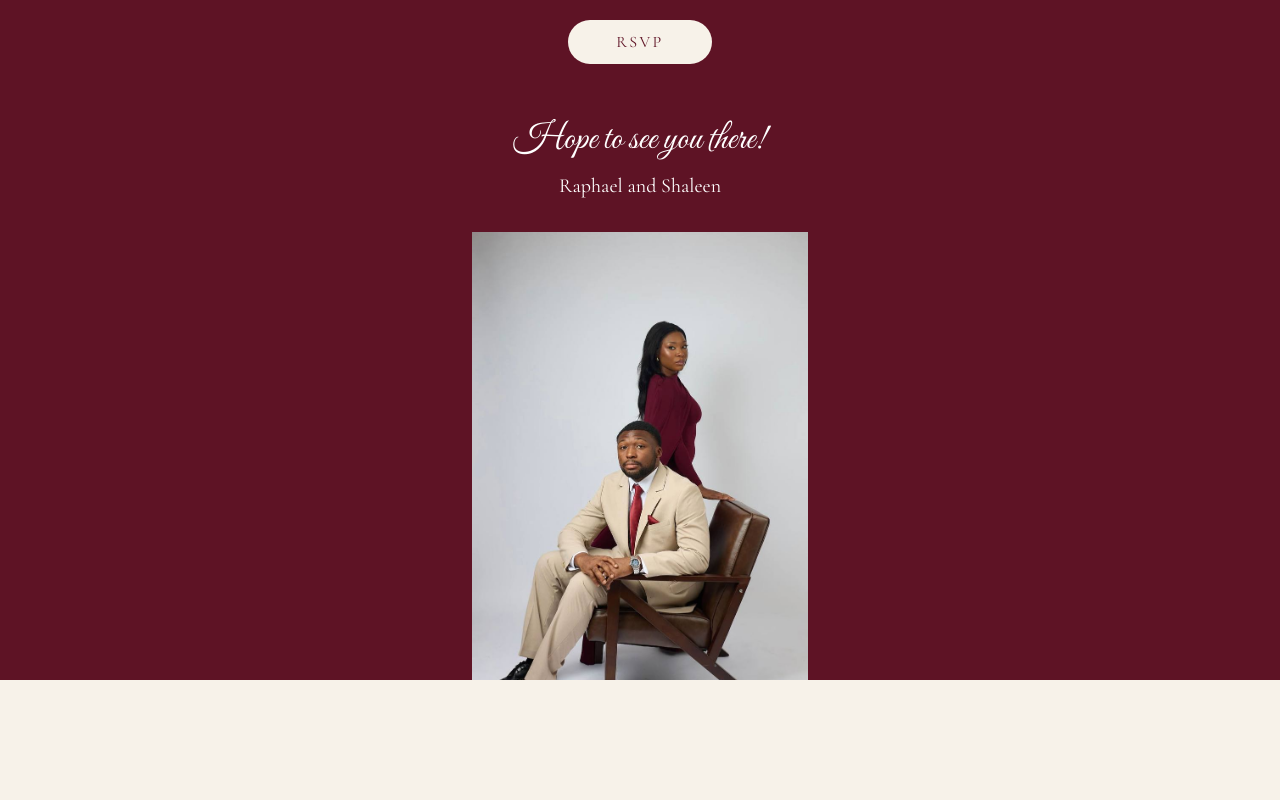
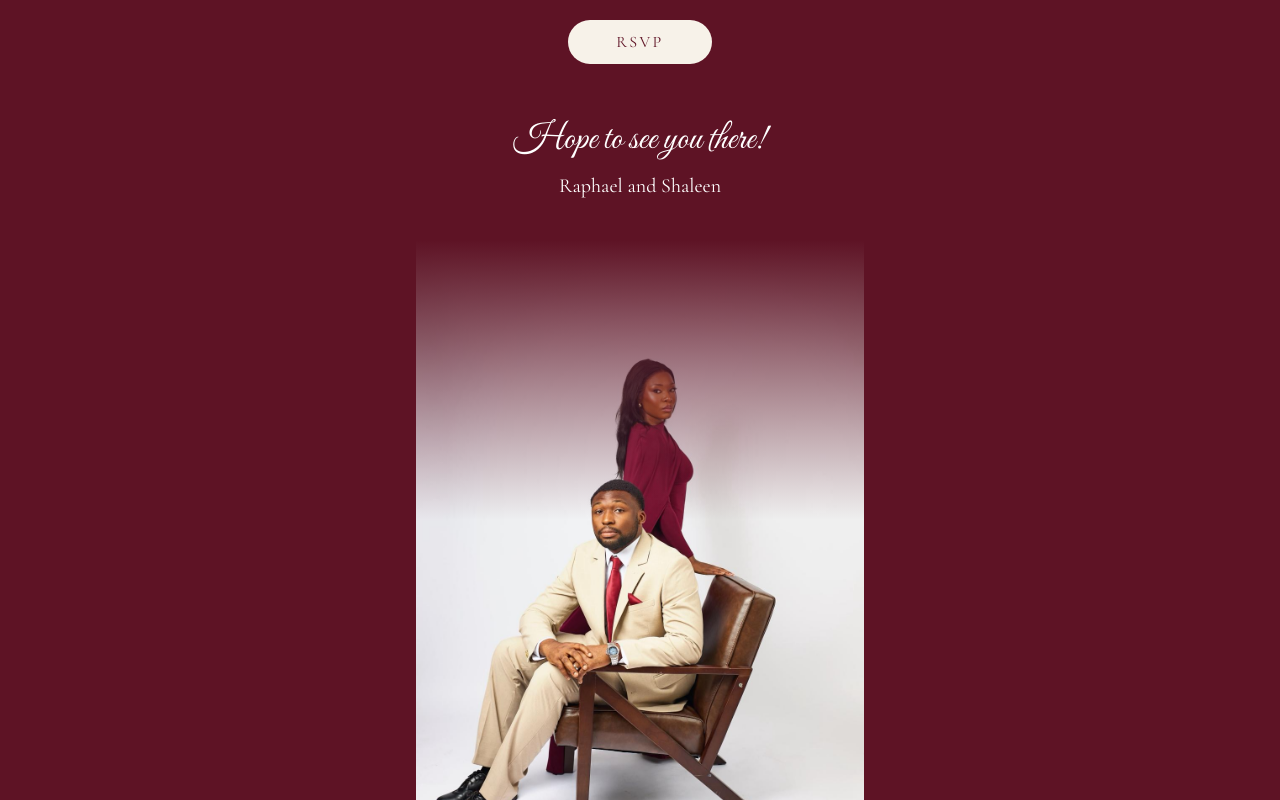
Before and after one commit to Rockstones80/wedding, a React (Vite) app: page / in a window 1280 px wide. Shown: the part 4209-5009 px from the top of the page. Before the commit the page ends 4889 px from the top, so only its background shows below. Built offline with nearby package versions, Linux system fonts and the light colour scheme; no server answers.

Commit message:
fix the image

```diff
--- a/src/App.tsx
+++ b/src/App.tsx
@@ -171,8 +171,8 @@ export default function App() {
       </section>
 
       <TornSeam upper={PALETTE.white} lower={PALETTE.wine} flip />
-      <footer className="bg-wine px-6 pt-24 text-center">
-        <div className="mx-auto max-w-md">
+      <footer className="bg-wine pt-24 text-center">
+        <div className="mx-auto max-w-md px-6">
           <h2 className="font-script text-3xl text-white sm:text-4xl">
             {site.rsvp.ctaHeading}
           </h2>
@@ -186,21 +186,25 @@ export default function App() {
           <p className="mt-3 font-serif text-xl text-white">
             {site.couple.nameA} and {site.couple.nameB}
           </p>
-          <div className="relative mx-auto mt-8 aspect-[3/4] w-full max-w-[21rem]">
+        </div>
         {site.footerImage ? (
+          <div className="relative mx-auto mt-10 w-full max-w-md">
             <img
               src={site.footerImage}
               alt={`${site.couple.nameA} and ${site.couple.nameB}`}
-                className="absolute inset-0 h-full w-full object-cover"
+              className="block aspect-[4/5] w-full object-cover"
             />
+            <div
+              className="pointer-events-none absolute inset-x-0 top-0 h-1/2 bg-gradient-to-b from-wine to-wine/0"
+              aria-hidden="true"
+            />
+          </div>
         ) : (
           <div
-                className="absolute inset-0 bg-wine-deep"
+            className="mx-auto mt-10 aspect-[4/5] w-full max-w-md bg-wine-deep"
             aria-hidden="true"
           />
         )}
-          </div>
-        </div>
       </footer>
     </main>
   );
```
Also changed, not shown: public/footer.jpg, public/hero.jpg. Lines whose indentation alone changed are shown as unchanged.
